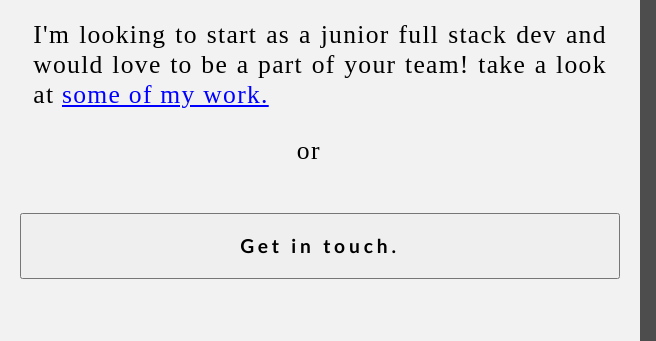
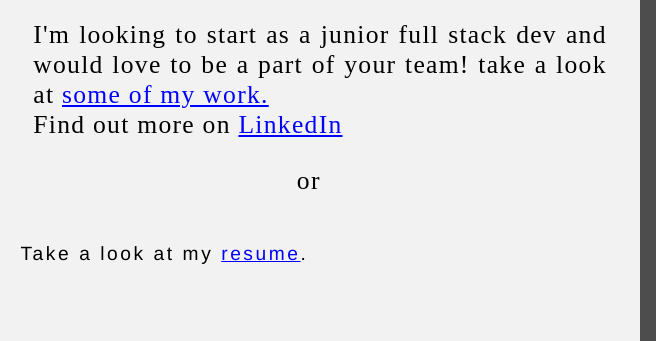
Before and after one commit to Michaelstau/michaelstau.github.io, a plain HTML site: page index.html in a window 1280 px wide. Shown: the part 1941-2282 px from the top of the page, 0-656 px from the left. Drawn offline with Linux system fonts and the light colour scheme.

Commit message:
Altered Git Hub section to include resume and linkedin

```diff
--- a/index.html
+++ b/index.html
@@ -108,13 +108,16 @@
         <h1>GitHub</h1>
         <p>
 
+
           I'm looking to start as a junior full stack dev and would love
           to be a part of your team!
           take a look at <a href="https://github.com/Michaelstau"> some of my work.</a>
           <br>
+          Find out more on <a href="https://www.linkedin.com/in/michael-stauber-a658908a">LinkedIn</a>
+          <br>
           <p class="centered">or</p>
           <br>
-          <button onclick="openForm()" ondblclick="closeForm()">Get in touch.</button>
+          Take a look at my <a href="https://docs.google.com/document/d/1ov6w9ByoGJiM4LSJ4KcIm3JpujyweNIzISbXVDVOLKQ/edit?usp=sharing">resume</a>.
 
         </p>
       </div>
```
